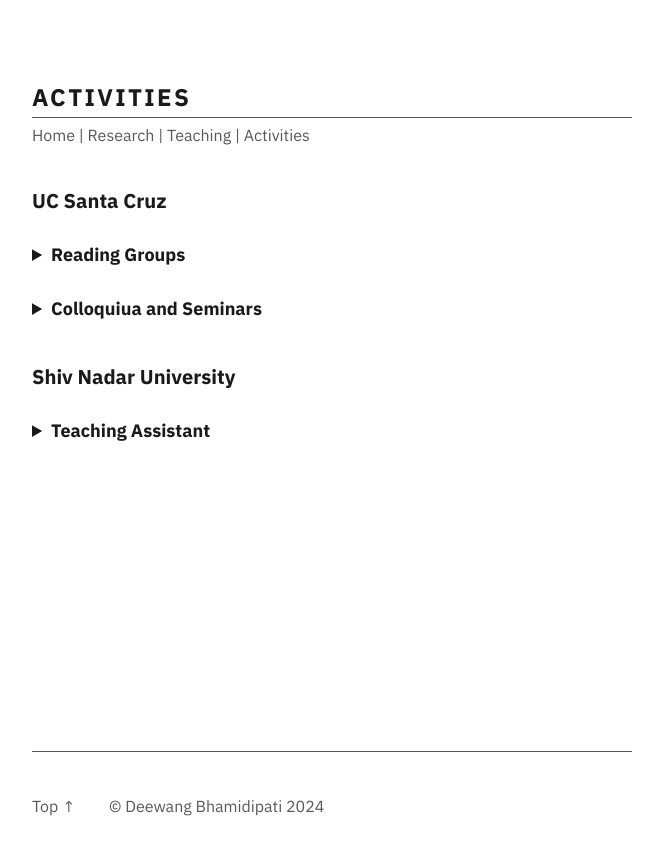
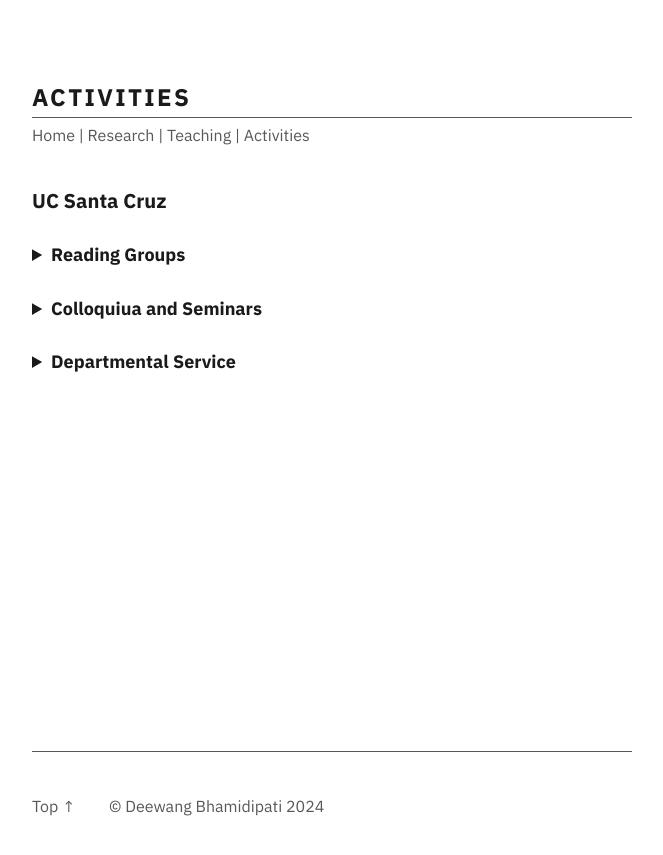
Before and after one commit to junkquill/junkquill.github.io, a Jekyll site: the page built from _pages/activities.md, in a window 1280 px wide. Shown: the top 855 px of the page, without its empty margins (308-971 px from the left). Built offline with Jekyll 4.4.1, drawn with Linux system fonts in a browser that asks for light colours; part of the change alters nothing that is shown.

Commit message:
act-service-1

```diff
--- a/_pages/activities.md
+++ b/_pages/activities.md
@@ -41,7 +41,7 @@ permalink: /activities
 <li> A Course in Arithmetic by J.-P.Serre &#9733;, <small>Winter & Summer 2020</small></li>
 
 </ul>
-
+<br>
 <small>&#9733; organiser or co-organiser</small>
 </details>
 
@@ -56,36 +56,27 @@ permalink: /activities
     Organiser, <small>co-organised with Vaibhav Sutrave and David Rubinstein</small>
     <a href="https://github.com/theewaang/cat-theory-w22-ucsc/blob/main/Category%20Theory%20Learning%20Seminar%20Notes%2C%20Winter%202022.pdf" class="internal-link quarter-line-space">Seminar notes&nbsp;→</a></li>
 
-<li> <b>Category Theory Learning Seminar</b>, <a href="https://github.com/theewaang/cat-theory-w22-ucsc/blob/main/Category%20Theory%20Learning%20Seminar%20Notes%2C%20Winter%202022.pdf" class="internal-link quarter-line-space">Seminar notes&nbsp;→</a><br>
-    Organiser, <small>co-organised with Vaibhav Sutrave and David Rubinstein</small></li>
+<li> <b>Graduate Colloquium</b>, <small>Fall 2020 - Spring 2022</small><br>
+    Organiser, <small>co-organised with David Rubinstein</small></li>
 
-<li> MATH 288B <b>Pedagogy of Mathematics (for GSIs)</b>, <small>Winter 2023</small></li>
-
-<li> MATH 19A <b>Calculus for Sci., Eng., and Math.</b>, <small>Fall 2022</small></li>
-
-<li> MATH 11A <b>Calculus with Applications</b>, <small>Winter 2022</small></li>
-
-<li> MATH 111T <b>Algebra</b>, <small>Spring 2021</small></li>
-
-<li> MATH 100 <b>Introduction to Proof and Problem Solving</b>, <small>Winter 2021</small></li>
-
-<li> MATH 3 <b>Precalculus</b>, <small>Spring 2020</small></li>
-
-<li> MATH 181 <b>History of Mathematics</b>, <small>Winter 2020</small></li>
-
-<li> MATH 3 <b>Precalculus</b>, <small>Fall 2019</small></li>
-
+<li> <b>Undergraduate Colloquium</b>, <small>Spring 2022</small><br>
+    Organiser, <small>as a member of AWM EC</small></li>
 </ul>
 </details>
 
-### Shiv Nadar University
+<!-- --------------------------------------------------- -->
 
 <details>
-    <summary><b>Teaching Assistant</b></summary>
+    <summary><b>Departmental Service</b></summary>
 
 <ul style="line-height:180%">
 
-<li> MAT260 <b>Linear Algebra</b>, <small>Fall 2015</small></li>
+<li> <b>Head TA</b>, Mathematics Department<br> Administrative <small>(July 2023 - <em>present</em>), Mentorship & Support (July 2022 - July 2023)</small></li>
 
+<li> <b>Graduate Colloquium</b>, <small>Fall 2020 - Spring 2022</small><br>
+    Organiser, <small>co-organised with David Rubinstein</small></li>
+
+<li> <b>Undergraduate Colloquium</b>, <small>Spring 2022</small><br>
+    Organiser, <small>as a member of AWM EC</small></li>
 </ul>
 </details>
```
